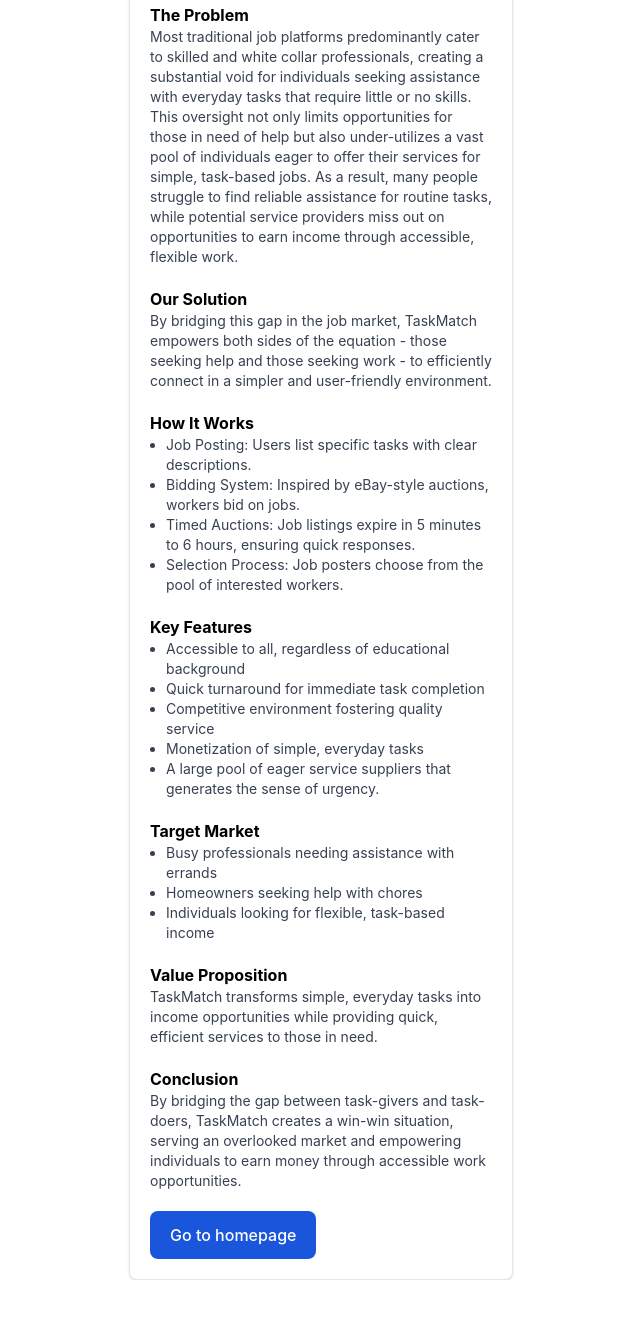
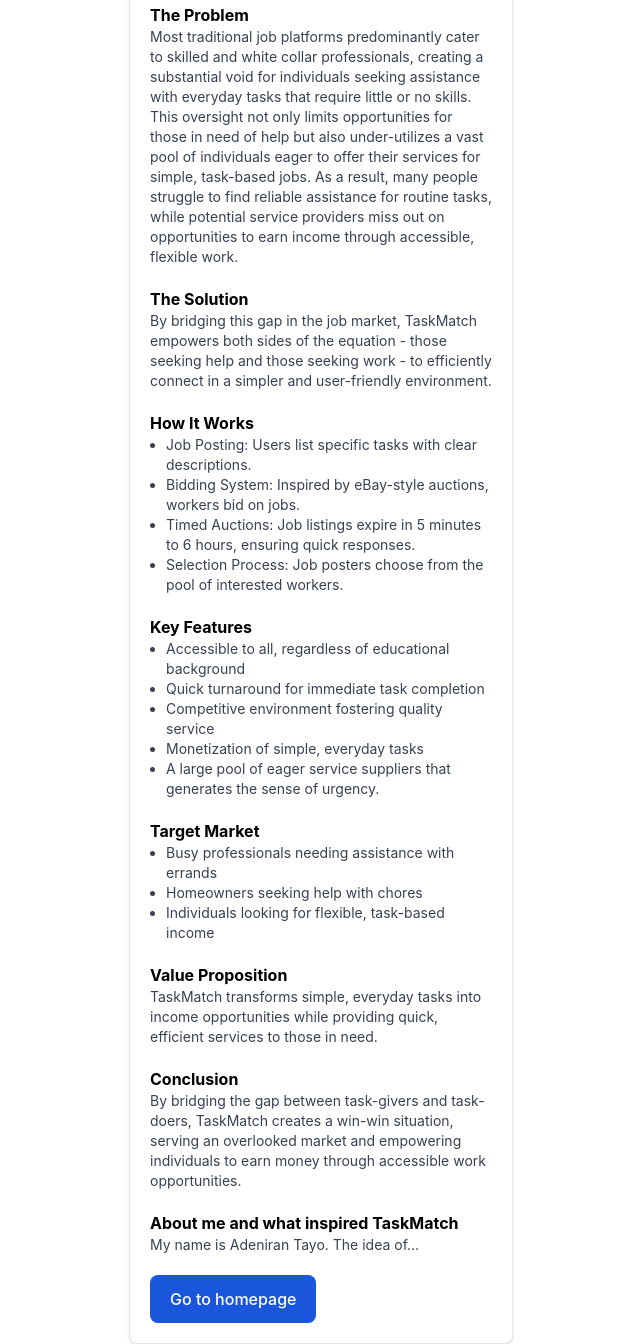
Before and after one commit to task-match/taskmatch, a plain HTML site: page index.html in a window 1280 px wide. Shown: the part 267-1611 px from the top of the page, without its empty margins (319-959 px from the left). Before the commit the page ends 1547 px from the top, so only its background shows below. Drawn offline with nearby package versions, Linux system fonts and the light colour scheme.

Commit message:
Update index.html

```diff
--- a/index.html
+++ b/index.html
@@ -70,7 +70,7 @@
         <div class="subtitle">The Problem</div>
         <p class="mb-5 text-sm font-normal text-gray-700 dark:text-gray-400">Most traditional job platforms predominantly cater to skilled and white collar professionals, creating a substantial void for individuals seeking assistance with everyday tasks that require little or no skills. This oversight not only limits opportunities for those in need of help but also under-utilizes a vast pool of individuals eager to offer their services for simple, task-based jobs. As a result, many people struggle to find reliable assistance for routine tasks, while potential service providers miss out on opportunities to earn income through accessible, flexible work.</p>
 
-        <div class="subtitle">Our Solution</div>
+        <div class="subtitle">The Solution</div>
         <p class="mb-5 text-sm font-normal text-gray-700 dark:text-gray-400">By bridging this gap in the job market, TaskMatch empowers both sides of the equation - those seeking help and those seeking work - to efficiently connect in a simpler and user-friendly environment.</p>
 
         <div class="subtitle">How It Works</div>
@@ -103,6 +103,12 @@
         <div class="subtitle">Conclusion</div>
         <p class="mb-5 text-sm font-normal text-gray-700 dark:text-gray-400">By bridging the gap between task-givers and task-doers, TaskMatch creates a win-win situation, serving an overlooked market and empowering individuals to earn money through accessible work opportunities.</p>
 
+
+<div class="subtitle">About me and what inspired TaskMatch</div>
+        <p class="mb-5 text-sm font-normal text-gray-700 dark:text-gray-400">My name is Adeniran Tayo. The idea of...</p>
+
+
+
         <a href="jobs.html" class="inline-flex items-center px-5 py-3 text-base font-medium text-center text-white bg-blue-700 rounded-lg hover:bg-blue-800 focus:ring-4 focus:outline-none focus:ring-blue-300 dark:bg-blue-600 dark:hover:bg-blue-700 dark:focus:ring-blue-800 mobile-full-width">
             Go to homepage
         </a>
```
